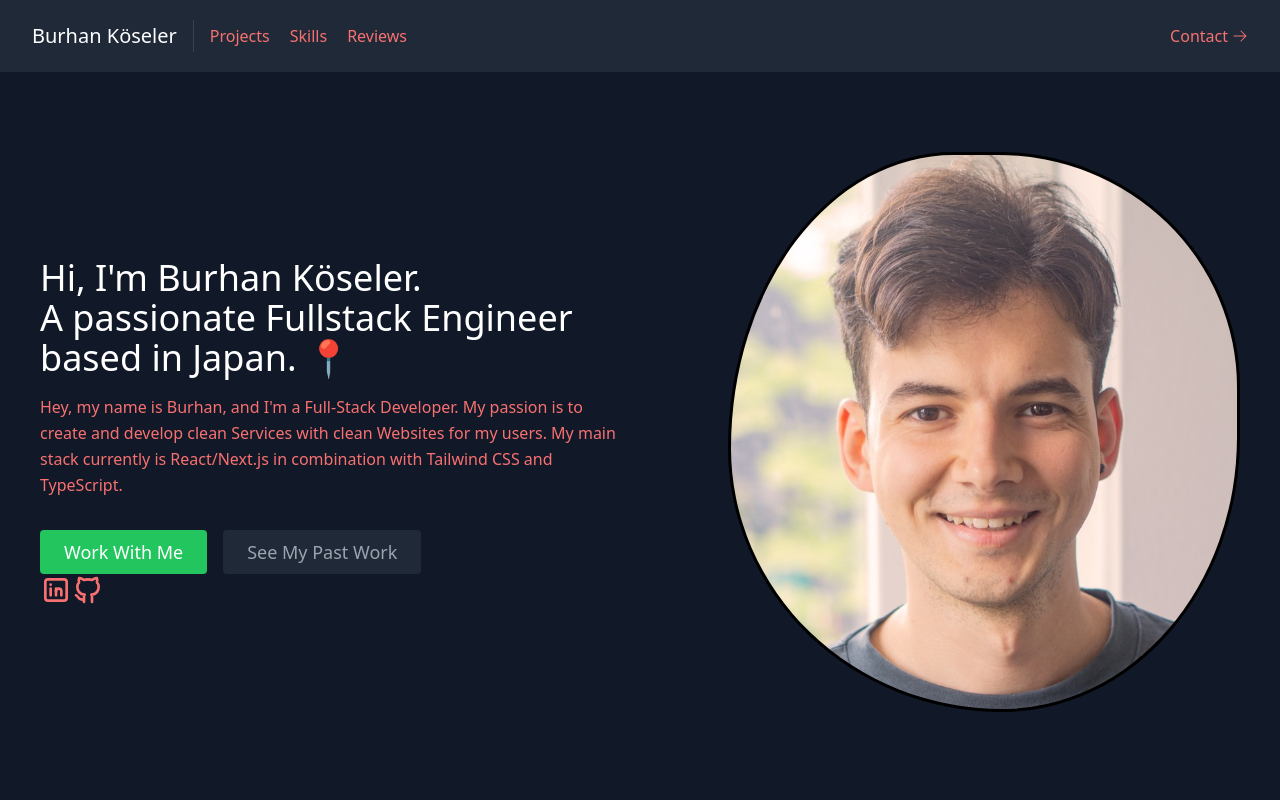
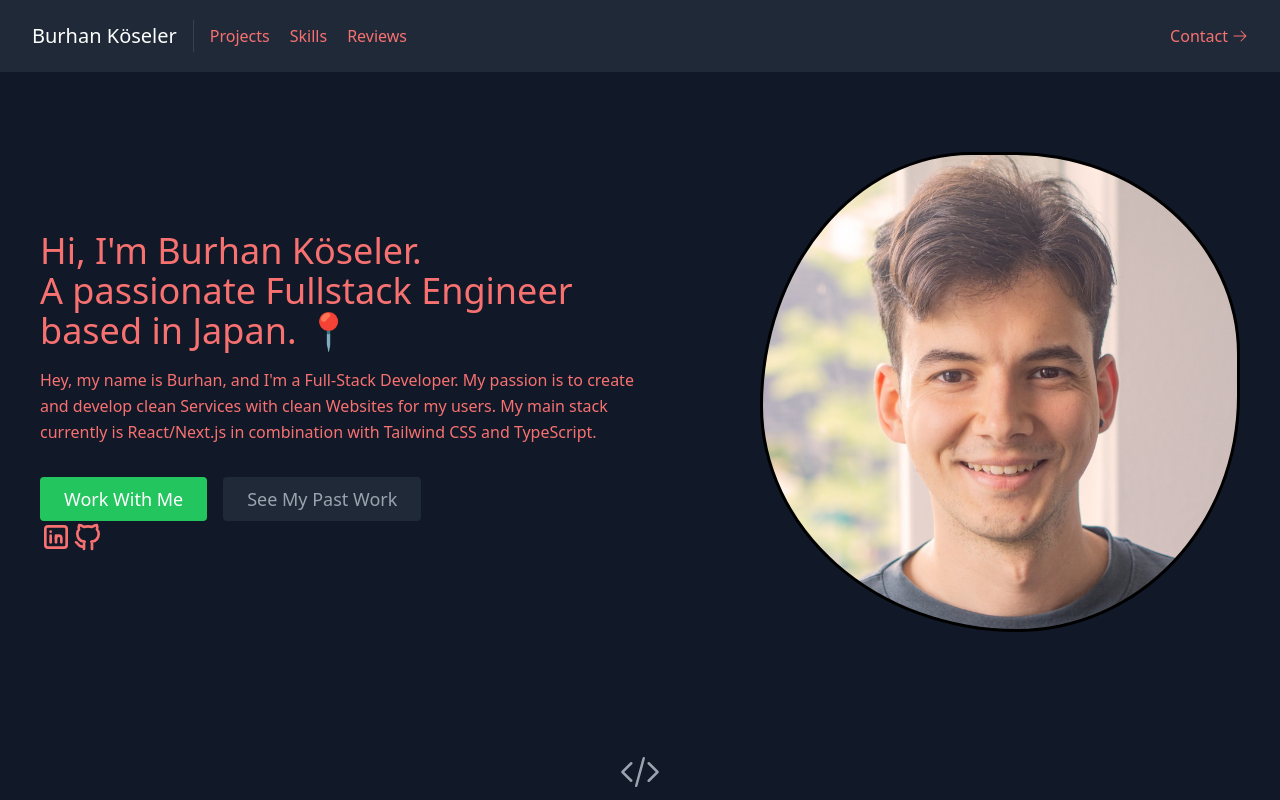
Before and after one commit to ksburhan/portfolio, a React (Create React App) app: page / in a window 1280 px wide. Shown: the top 800 px of the page. Built offline with nearby package versions, Linux system fonts and the light colour scheme.

Commit message:
update about styling

```diff
--- a/src/components/About.js
+++ b/src/components/About.js
@@ -7,7 +7,7 @@ const About = () => {
         <section id="about">
           <div className="container mx-auto flex px-10 py-20 md:flex-row flex-col items-center">
             <div className="lg:flex-grow md:w-1/2 lg:pr-24 md:pr-16 flex flex-col md:items-start md:text-left mb-16 md:mb-0 items-center text-center">
-              <h1 className="title-font sm:text-4xl text-3xl mb-4 font-medium text-white">
+              <h1 className="title-font sm:text-4xl text-3xl mb-4 font-medium">
               Hi, I'm Burhan Köseler.
                 <br className="hidden lg:inline-block" />A passionate Fullstack Engineer based in Japan. 📍
               </h1>
--- a/src/components/About.scss
+++ b/src/components/About.scss
@@ -1,7 +1,7 @@
 .hero-img {
   background-image: url("../../public/hero.jpeg");
-  width: 35rem;
-  height: 35rem;
+  width: 30rem;
+  height: 30rem;
   background-size: cover;
   background-position: center center;
   background-repeat: no-repeat;
```
